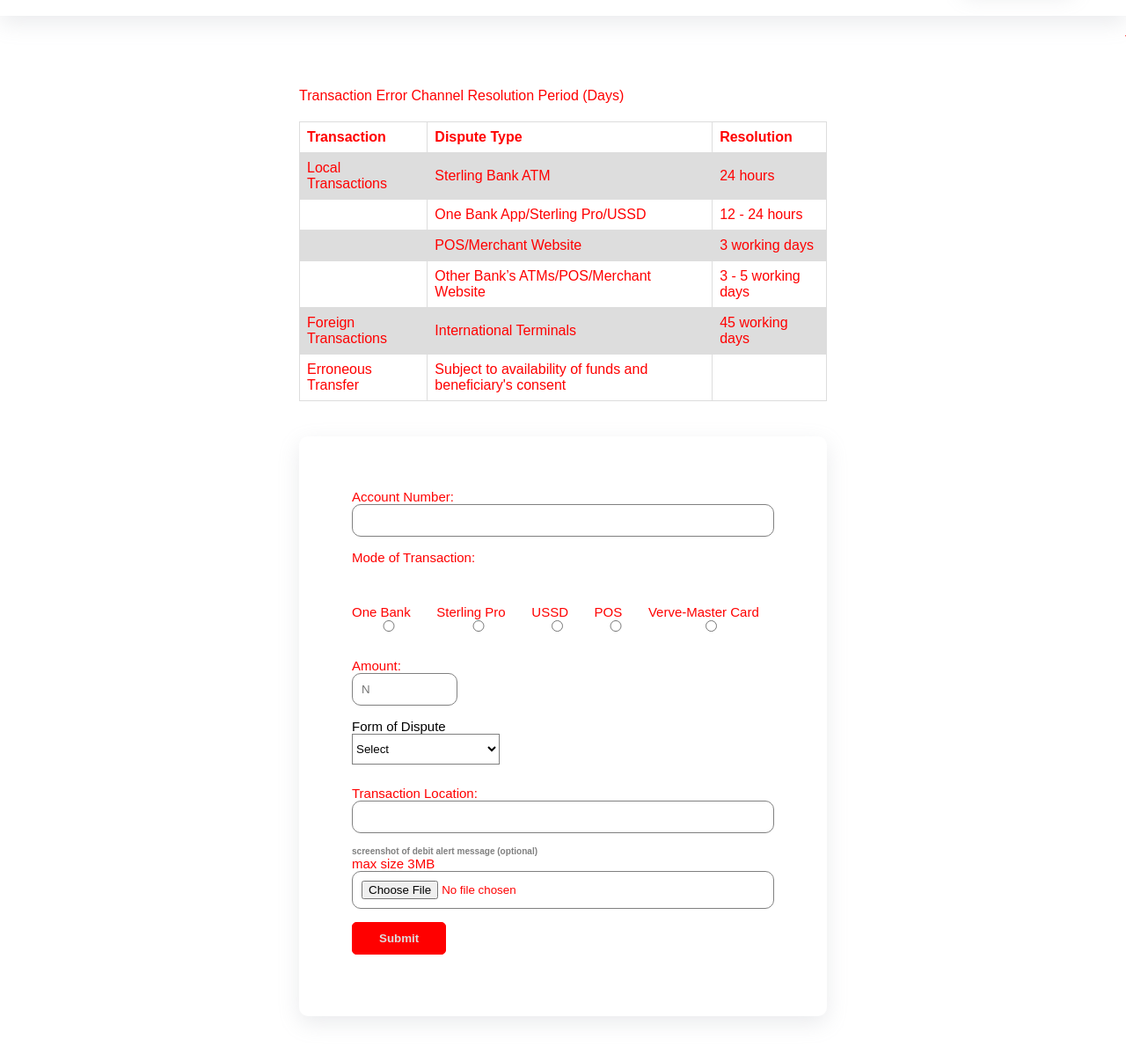
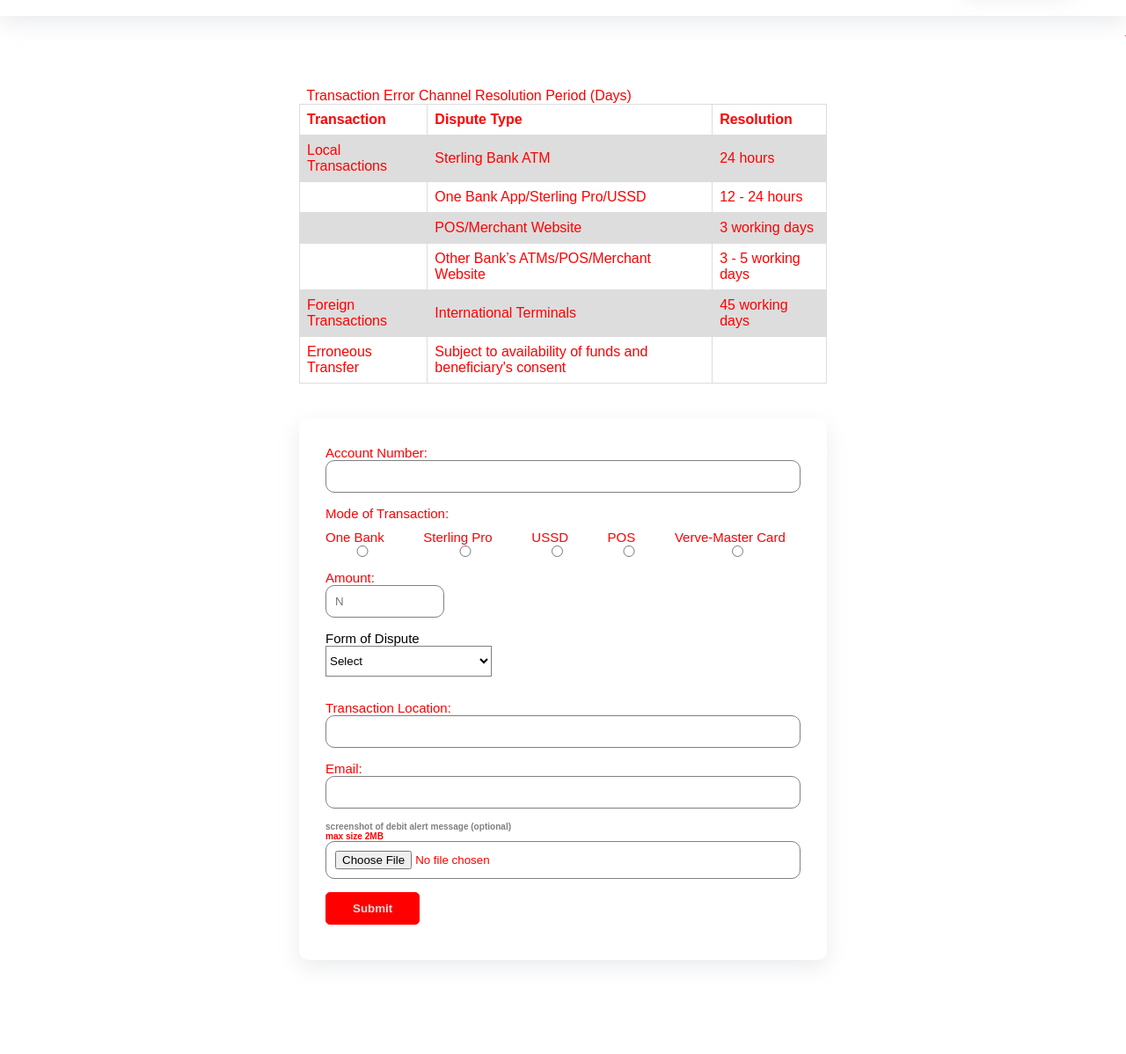
Before and after one commit to akorede0/Dispute-Resolution-main, a plain HTML site: page index.html in a window 1280 px wide. Shown: the part 82-1280 px from the top of the page at 88% size. Drawn offline with Linux system fonts and the light colour scheme.

Commit message:
Additional line

```diff
--- a/index.html
+++ b/index.html
@@ -35,13 +35,13 @@
 
     <marquee class="scrollmsg"
       >This is when your account is debited for a transaction without you or
-      beneficiary receiving the intended value.</marquee
-    >
+      beneficiary receiving the intended value.</marquee>
+
     <section id="msgtable">
       <div style="max-width: 600px; margin: 40px auto">
-        <p style="margin-bottom: 20px">
-          Transaction Error Channel Resolution Period (Days)
-        </p>
+        <p style="margin-bottom: 20px"></p>
+       &nbsp; Transaction Error Channel Resolution Period (Days)
+
         <table>
           <tr>
             <th>Transaction</th>
@@ -233,16 +233,16 @@
           <label for="phone-number">Phone Number: </label>
           <input type="number" name="phonen-umber" required maxlength=11
           oninput="javascript: if (this.value.length > this.maxLength) this.value = this.value.slice(0, this.maxLength);">
-        </div>
+        </div> -->
 
         <div>
           <label for="email">Email: </label>
           <input type="email" name="email"/>
-        </div> -->
+        </div>
 
           <div>
             <h6>screenshot of debit alert message (optional)</h6>
-            <p style="color: red">max size 3MB</p>
+           <h6> <p style="color: red">max size 2MB</p></h6>
             <input type="file" class="myFile" name="filename" />
           </div>
         </td>
--- a/style.css
+++ b/style.css
@@ -61,6 +61,7 @@ h1 {
   box-shadow: rgba(149, 157, 165, 0.2) 0px 8px 24px;
 }
 
+
 table {
   font-family: arial, sans-serif;
   border-collapse: collapse;
@@ -113,7 +114,7 @@ form {
   /*background-image: url(sterling.jpg);*/
   background-color: white;
   margin: 100px auto;
-  padding: 60px;
+  padding: 30px;
   border-radius: 10px;
   /* border: solid 1px black; */
   font-size: 15px;
@@ -216,17 +217,17 @@ h6 {
 
 .amount {
   width: 25%;
-  margin-top: -15px;
+  margin-top: 0px;
 }
 .mode {
   display: flex;
   justify-content: space-between;
   flex-wrap: wrap;
   list-style: none;
-  margin: 30px 0;
+  margin: 0px 0;
 }
 .mode li {
-  margin-top: 15px;
+  margin-top: 10px;
 }
 @media (max-width: 540px) {
   .navbar-menu {
```
